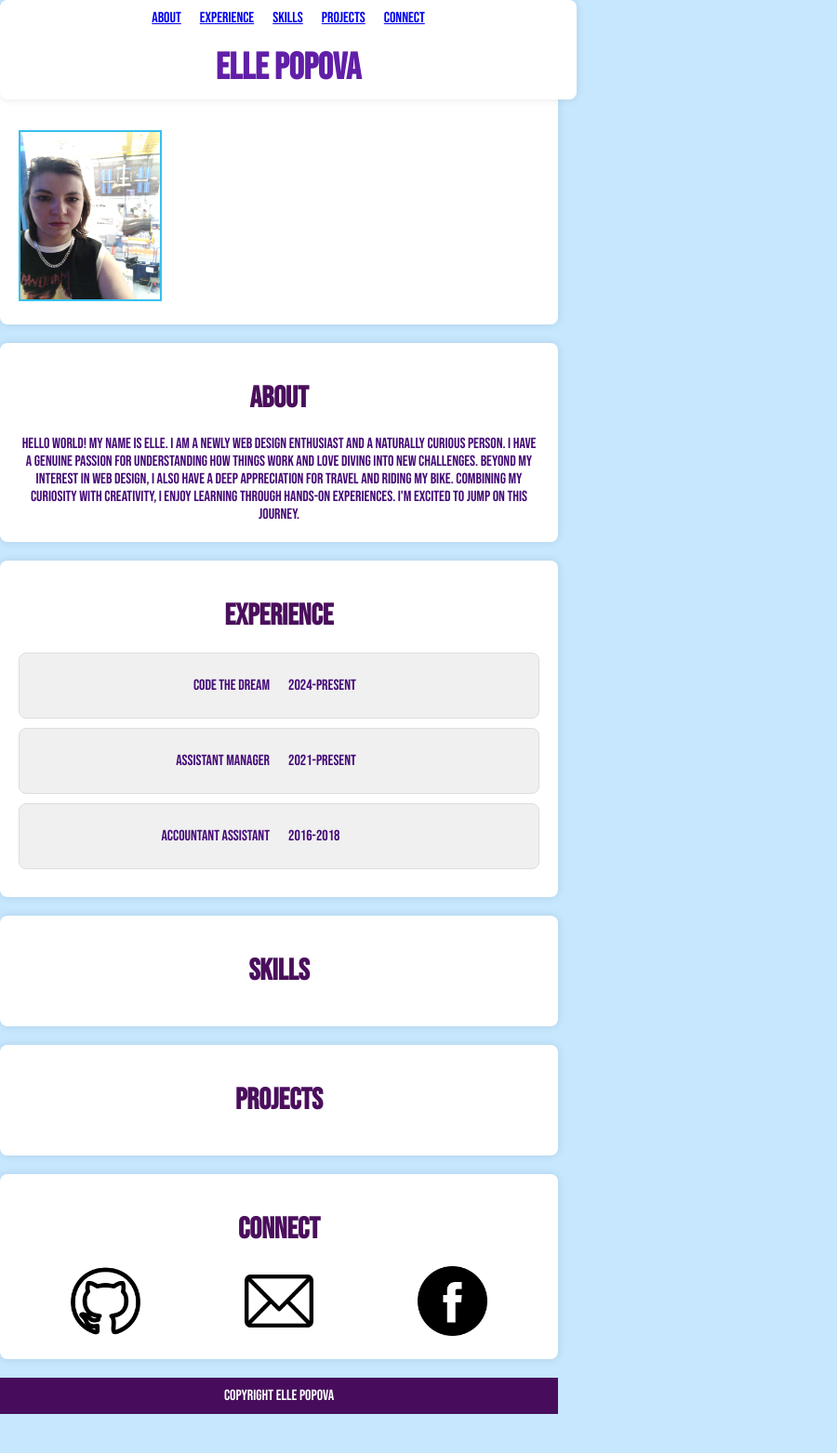
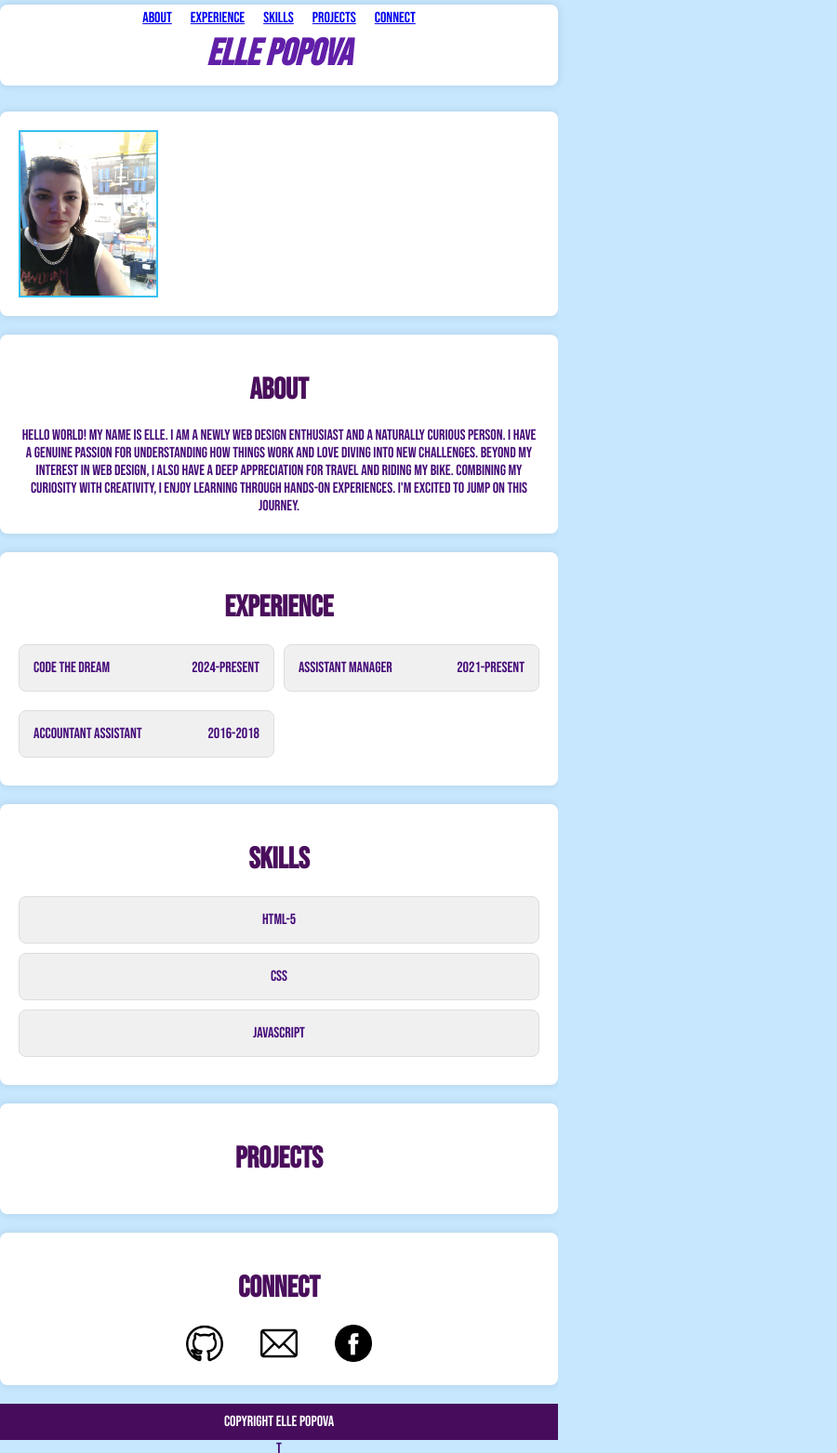
Before and after one commit to dartmater/elle-popova-io, a plain HTML site: page index.html in a window 600 px wide. Shown: the top 1563 px of the page at 93% size, 900 px wide, since content can reach past the window. Before the commit the page ends 1521 px from the top, so only its background shows below. Drawn offline with Linux system fonts and the light colour scheme.

Commit message:
responsiveness added

```diff
--- a/css/index.css
+++ b/css/index.css
@@ -1,53 +1,127 @@
-*{
-    margin: 0; /*from youtube*/
-    padding:0;
+/* Smartphones (portrait and landscape) */
+@media only screen and (max-width: 600px) {
+  h1 {
+    font-size: 1.5em; /* h1 font size change for Smartphones */
+    color: #25373d; /* h1 text color change for Smartphones */
+    font-style: italic; /*change font style of my name element */
+  }
+  header {
+    margin-top: 3px; /* header margin change for Smartphones*/
+    padding: 3px 6px; /* header padding change for Smartphones*/
+    background-color: #cbe655; /* header background color change for Smartphones*/
   }
 
+  #Experience li {
+    background-color: #dac5ef; /* background color change for Smartphones*/
+    display: grid; /* flexbox display change for Smartphones*/
+    grid-template-columns: 1fr 1fr; /*apperently it highlights columns*/
+    gap: 10px;
+    padding: 5px; /* padding change for Smartphones*/
+    margin-bottom: 4px; /* margin change for Smartphones*/
+  }
+}
+
+/* Tablets (portrait and landscape) */
+@media only screen and (min-width: 600px) and (max-width: 800px) {
+  h1 {
+    font-size: 1.5em; /* h1 font size change for Tablets */
+    color: #714570; /* h1 text color change for Tablets */
+    font-style: oblique; /*change font style of my name element */
+  }
+  header {
+    margin-top: 4px; /* header margin change for Tablets*/
+    padding: 4px 8px; /* header padding change for Tablets*/
+    background-color: #f18f87; /* header background color change for Tablets*/
+  }
+
+  #Experience li {
+    background-color: #c5efc9; /* background color change for Tablets*/
+    display: grid; /* flexbox display change for Tablets*/
+    grid-template-columns: 1fr 1fr; /*apperently it highlights columns*/
+    gap: 12px;
+    padding: 6px; /* padding change for Tablets*/
+    margin-bottom: 5px; /* margin change for Tablets*/
+  }
+}
+
+* {
+  margin: 0; /*from youtube*/
+  padding: 0;
+  box-sizing: border-box;
+}
 
 body {
   background-color: #189dfc3e; /* background color changed */
   color: #450b78; /* default font color changed */
-    font-family: 'Bebas Neue', sans-serif; /* google fonts */
-    margin: 0px; /* margin removed */
-    padding: 0px; /* padding removed */
+  font-family: "Bebas Neue", sans-serif; /* google fonts */
   text-align: center;
+}
+/* header fixed position */
+header {
+  margin-top: 5px;
+  position: fixed;
+  top: 0;
+  width: 100%;
+  background-color: white;
+  border-radius: 8px;
+  padding: 5px 10px;
+  box-shadow: 0 0 10px rgba(0, 0, 0, 0.1);
+  z-index: 1000; /* Ensures the header stays on top of other elements */
+  display: flex;
+  flex-direction: column;
+  align-items: center;
+}
+/*fixing navigation bar*/
+.navigation-bar ul {
+  display: flex;
+  list-style-type: none;
+  padding: 0;
+  margin: 0;
+}
+.navigation-bar li {
+  margin: 0 10px;
+}
+.navigation-bar li:hover {
+  background-color: #e0e0e0;
 }
 
 section {
   padding: 20px; /* spacing added */
-    margin: 20px auto; /* spacing added */
+  margin: 20px auto 10px; /* spacing added */
   max-width: 800px;
   background-color: #fff;
   border-radius: 8px;
   box-shadow: 0 0 10px rgba(0, 0, 0, 0.1);
 }
 
-#Connect {
-    text-align: center; /* section align */
-}
-
-h1, h2 {
+h1,
+h2 {
   color: #400153f1; /* color changed for headings */
   font-weight: bold; /* weight changed for headings */
 }
 
 h1 {
   font-size: 2.5em; /* size changed for headings */
-    margin-top: 20px;
+  margin: 5px 0; /*take a look*/
   color: #611fa8; /* Transform the style of your Name at the top of the page */
   text-transform: uppercase;
 }
 
 h2 {
   font-size: 2em; /* size changed for headings */
-    margin: 20px;
+  margin: 20px 0;
+}
+section.photo-of-me {
+  display: flex;
+  align-items: center;
+  justify-content: flex-start;
+  margin-top: 120px;
 }
 
 .profile-photo {
   width: 150px;
   height: 180px;
-    margin-top: 100px;/* adjusted margin from 20px*/
-    margin-right: 780px;
+  margin-right: 20px;
   border: 2px solid #2cbdedf1;
 } /* picture added */
 
@@ -55,53 +129,84 @@ h2 {
   list-style-type: none;
   padding: 0;
   margin: 0;
+  display: grid;
+  grid-template-columns: 1fr 1fr; /*apperently it highlights columns*/
+  gap: 10px;
 }
 
 #Experience li {
-    display: flex;               /*flex added */
-    flex-direction:row;
+  display: flex; /*flex added */
+  flex-direction: row;
   background-color: #f0f0f0;
   border: 1px solid #ddd;
   border-radius: 8px;
   padding: 15px;
   margin-bottom: 10px;
-
 }
-.experience-item{
-    display:flex;
-    flex-direction:row;
-    flex-wrap: wrap;
+.experience-item {
+  display: flex;
+  /*flex-direction: row;
+  flex-wrap: wrap;*/
+  justify-content: space-between;
   width: 100%;
 }
-.job, .time {
+/*.job,
+.time {
   flex: 1;
   padding: 10px;
   box-sizing: border-box;
 }
-.job{
+.job {
   text-align: right;
 }
-.time{
+.time {
   text-align: left;
 }
 
-#Experience li span{
-margin-left: auto; /*added margins*/
-}
+#Experience li span {
+  margin-left: auto; }*/
+
+/* #Experience li div {
+
+  display: flex;
+  justify-content: space-between;
+  align-items: center;
+} */
 #Experience li:hover {
   background-color: #e0e0e0;
 }
-#Experience li div{  /*div added to make it nicer*/
+
+/* skills added */
+#Skills ul {
+  list-style-type: none;
+  padding: 0;
+  margin: 0;
+}
+
+#Skills li {
   display: flex;
-    justify-content: space-between;
+  flex-direction: row;
+  flex-wrap: wrap;
+  justify-content: center;
   align-items: center;
+  gap: 10px;
+  background-color: #f0f0f0;
+  border: 1px solid #ddd;
+  border-radius: 8px;
+  padding: 15px;
+  margin-bottom: 10px;
 }
 
 /* Transform the style of the "Connect" links */
-#Connect ul{
+#Connect {
+  text-align: center; /* section align */
+}
+
+#Connect ul {
+  list-style-type: none;
   display: flex;
   justify-content: center;
-    gap: 1headepx;
+  gap: 10px;
   padding: 0;
   margin: 0;
 }
@@ -117,14 +222,8 @@ margin-left: auto; /*added margins*/
   text-decoration: underline;
 }
 
-ul {
-    list-style-type: none;
-    padding: 0;
-    margin: 0;
-}
-
-.github, .email, .facebook {
-    max-width: 40%;
+.icon {
+  max-width: 40px;
 }
 
 footer {
@@ -133,30 +232,36 @@ footer {
   color: #fff;
   margin-top: 20px;
   text-align: center;
+  width: 100%;
 }
-/* header fixed position */
+
+/* Mobile Phone  */
+@media (max-width: 480px) {
+  /* Header Styles */
   header {
-    position: fixed;
-    top: 0;
-    width: 100%;
-    max-width: 800px; /* Align with sections */
-    background-color: white;
-    border-radius: 8px;
-    margin: 0 auto; /* Center align */
+    padding: 5px 5px;
+  }
+
+  /* Section Styles */
+  section {
     padding: 10px;
-    box-shadow: 0 0 10px rgba(0, 0, 0, 0.1);
-    z-index: 1000; /* Ensures the header stays on top of other elements */
+    margin: 10px auto 5px;
+  }
 
-    display:flex;
-    flex-direction: column;
-    align-items:center;
+  /* Profile Photo Styles */
+  .profile-photo {
+    width: 100px;
+    height: 120px;
   }
-    /*fixing navigation bar*/
-    .navigation-bar ul{
-        display: flex;
-        list-style-type: none;
-        padding: 0;
-        margin: 0; }
-        .navigation-bar li{
-            margin: 0 10px;
+
+  /* Experience Section Styles */
+  #Experience ul {
+    grid-template-columns: 1fr; /* Single column for mobile */
   }
+
+  .job,
+  .time {
+    grid-column: 1; /* Place both job and time in the same column */
+    text-align: left; /* Align text to the left */
+  }
+}
--- a/index.html
+++ b/index.html
@@ -1,15 +1,18 @@
 <!DOCTYPE html>
 <html lang="en">
   <head>
-    <meta charset="UTF-8">
-    <meta name="viewport" content="width=device-width, initial-scale=1.0">
+    <meta charset="UTF-8" />
+    <meta name="viewport" content="width=device-width, initial-scale=1.0" />
     <title>CTD Intro</title>
-    <link rel="stylesheet" type="text/css" href="css/index.css">
-    <link href="https://fonts.googleapis.com/css2?family=Bebas+Neue&display=swap" rel="stylesheet">
+    <link rel="stylesheet" type="text/css" href="css/index.css" />
+    <link
+      href="https://fonts.googleapis.com/css2?family=Bebas+Neue&display=swap"
+      rel="stylesheet"
+    />
   </head>
   <body>
     <header>
-      <nav  class="navigation-bar">
+      <nav class="navigation-bar">
         <ul>
           <li><a href="#About">About</a></li>
           <li><a href="#Experience">Experience</a></li>
@@ -19,27 +22,27 @@
         </ul>
       </nav>
       <h1>Elle Popova</h1>
-
     </header>
 
-    <section class="Photo of me">
-        <img src="images/profile piucture.jpg" alt="Elle Popova" class="profile-photo">
+    <section class="photo-of-me">
+      <img
+        src="images/profile piucture.jpg"
+        alt="Elle Popova"
+        class="profile-photo"
+      />
     </section>
 
     <section id="About">
       <h2>About</h2>
-        <p>Hello World! My name is Elle. I am a newly web design enthusiast and a naturally curious person. I have a genuine passion for understanding how things work and love diving into new challenges. Beyond my interest in web design, I also have a deep appreciation for travel and riding my bike. Combining my curiosity with creativity, I enjoy learning through hands-on experiences. I'm excited to jump on this journey.</p>
+      <p>
+        Hello World! My name is Elle. I am a newly web design enthusiast and a
+        naturally curious person. I have a genuine passion for understanding how
+        things work and love diving into new challenges. Beyond my interest in
+        web design, I also have a deep appreciation for travel and riding my
+        bike. Combining my curiosity with creativity, I enjoy learning through
+        hands-on experiences. I'm excited to jump on this journey.
+      </p>
     </section>
-
-    <!-- <section id="Experience">
-        <h2>Experience</h2>
-        <ul>
-
-            <li>Code The Dream<span>2024-Present</span></li>
-            <li>Assistant manager<span>2021-present</span></li>
-            <li>Accountant assistant<span>2016-2018</span></li>
-        </ul>
-    </section>-->
 
     <section id="Experience">
       <h2>Experience</h2>
@@ -49,28 +52,29 @@
             <span class="job">Code The Dream</span>
             <span class="time">2024-Present</span>
           </div>
-                <!-- <p>Brief description of the job.</p> -->
         </li>
         <li>
           <div class="experience-item">
             <span class="job">Assistant manager</span>
             <span class="time">2021-present</span>
           </div>
-                <!-- <p>Brief description of the job.</p> -->
         </li>
         <li>
           <div class="experience-item">
             <span class="job">Accountant assistant</span>
             <span class="time">2016-2018</span>
           </div>
-                <!-- <p>Brief description of the job.</p> -->
         </li>
       </ul>
     </section>
 
-
     <section id="Skills">
       <h2>Skills</h2>
+      <ul>
+        <li>HTML-5</li>
+        <li>CSS</li>
+        <li>Javascript</li>
+      </ul>
     </section>
 
     <section id="Projects">
@@ -80,14 +84,24 @@
     <section id="Connect">
       <h2>Connect</h2>
       <ul>
-            <li><a href="https://github.com/dartmater"><img src="images/github.png" alt="GitHub Profile" class="github"></a></li>
-            <li><a href="mailto:Lnpova@gmail.com"><img src="images/email.png" alt="mail" class="email"></a></li>
-            <li><a href="https://www.facebook.com/lnpopova/"><img src="images/facebook.png" alt="Facebook" class="facebook"></a></li>
+        <li>
+          <a href="https://github.com/dartmater"
+            ><img src="images/github.png" alt="GitHub Profile" class="icon"
+          /></a>
+        </li>
+        <li>
+          <a href="mailto:Lnpova@gmail.com"
+            ><img src="images/email.png" alt="mail" class="icon"
+          /></a>
+        </li>
+        <li>
+          <a href="https://www.facebook.com/lnpopova/"
+            ><img src="images/facebook.png" alt="Facebook" class="icon"
+          /></a>
+        </li>
       </ul>
     </section>
 
-    <footer>
-        copyright Elle Popova
-    </footer>
-</body>
+    <footer>copyright Elle Popova</footer>
+  </body>t
 </html>
```
Lines whose indentation alone changed are shown as unchanged.
